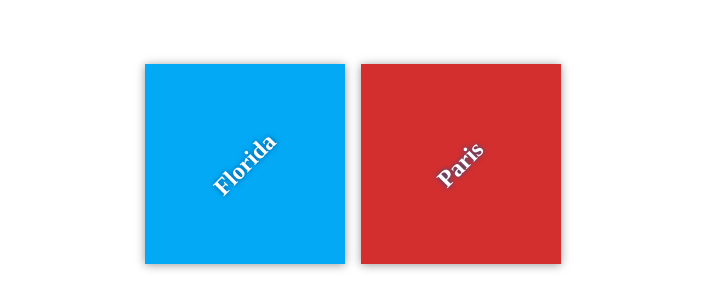
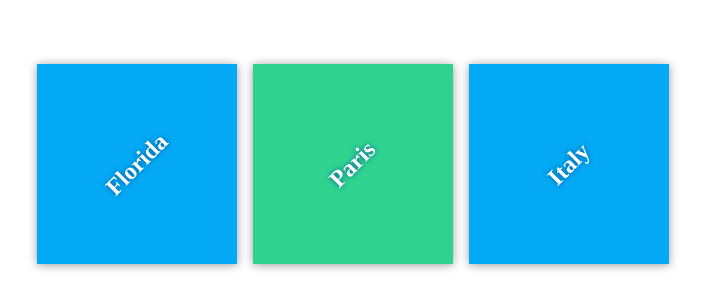
Before and after one commit to WRSeven/test_repo, a plain HTML site: page index.html in a window 1280 px wide. Shown: the part 236-544 px from the top of the page, without its empty margins (287-992 px from the left). Drawn offline with Linux system fonts and the light colour scheme.

Commit message:
Italy added to dest

```diff
--- a/app.css
+++ b/app.css
@@ -64,3 +64,7 @@ h2 {
 #paris {
     background-color: #d32f2f;
 }
+
+#paris {
+    background-color: #2fd38f;
+}
--- a/index.html
+++ b/index.html
@@ -17,6 +17,10 @@
             <div class="destination" id="paris">
                 <h2>Paris</h2>
             </div>
+
+            <div class="destination" id="italy">
+                <h2>Italy</h2>
+            </div>
         </div>
     </div>
 
```
